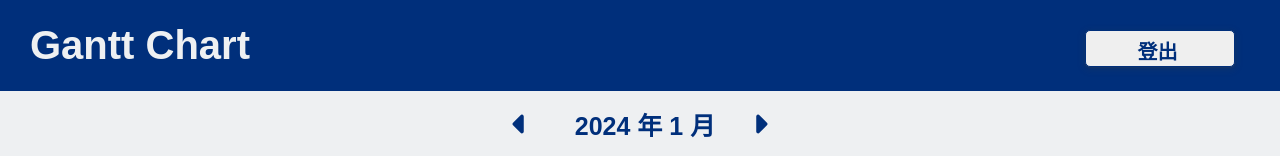
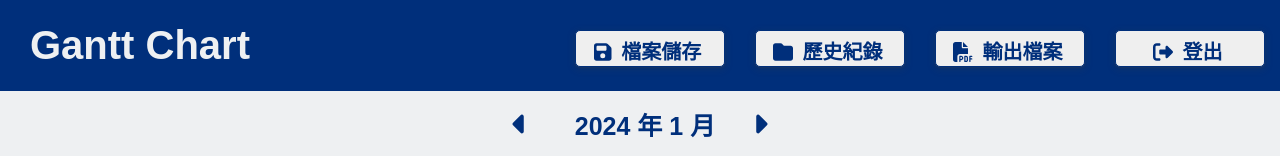
Before and after one commit to jasonlin1993/GanttChart, a Next.js app: page /ganttchart/GanttChartPage in a window 1280 px wide. Shown: the top 156 px of the page. Built offline with nearby package versions, Linux system fonts and the light colour scheme; no server answers; sample sign-in values are in the browser's storage.

Commit message:
1.修正首頁 css 2.新增 /ganttchart 頁面，預計新增的頁面功能

```diff
--- a/src/pages/ganttchart/GanttChartPage.js
+++ b/src/pages/ganttchart/GanttChartPage.js
@@ -2,11 +2,13 @@ import React, { useEffect } from "react";
 import firebase from "../../lib/firebase";
 import { useRouter } from "next/router";
 import { GlobalStyle } from "@/styles/Global";
-import { ButtonStyled, LogoutButtonStyled } from "@/styles/Button.styled";
+import { ButtonStyled, FeatureButtonStyled } from "@/styles/Button.styled";
 import Calendar from "@/components/Calendar";
 import Header from "@/components/Header";
 import FeatureBox from "@/components/FeatureBox";
 import useAuth from "@/hooks/useAuth";
+import { FontAwesomeIcon } from "@fortawesome/react-fontawesome";
+import { faFloppyDisk, faFilePdf, faFolder, faRightFromBracket } from "@fortawesome/free-solid-svg-icons";
 import { ToastContainer, toast } from "react-toastify";
 import "react-toastify/dist/ReactToastify.css";
 
@@ -45,9 +47,24 @@ const GanttChartPage = () => {
     <>
       <GlobalStyle />
       <Header>
-        <LogoutButtonStyled>
-          <ButtonStyled onClick={handleLogout}>登出</ButtonStyled>
-        </LogoutButtonStyled>
+        <FeatureButtonStyled>
+          <ButtonStyled>
+            <FontAwesomeIcon icon={faFloppyDisk} style={{ margin: "0px 10px 0px 0px" }} />
+            檔案儲存
+          </ButtonStyled>
+          <ButtonStyled>
+            <FontAwesomeIcon icon={faFolder} style={{ margin: "0px 10px 0px 0px" }} />
+            歷史紀錄
+          </ButtonStyled>
+          <ButtonStyled>
+            <FontAwesomeIcon icon={faFilePdf} style={{ margin: "0px 10px 0px 0px" }} />
+            輸出檔案
+          </ButtonStyled>
+          <ButtonStyled onClick={handleLogout}>
+            <FontAwesomeIcon icon={faRightFromBracket} style={{ margin: "0px 10px 0px 0px" }} />
+            登出
+          </ButtonStyled>
+        </FeatureButtonStyled>
       </Header>
       {/* <FeatureBox /> */}
       <Calendar />
--- a/src/styles/Button.styled.js
+++ b/src/styles/Button.styled.js
@@ -77,6 +77,10 @@ export const GoogleAuthButtonStyled = styled.button`
   }
 `;
 
-export const LogoutButtonStyled = styled.div`
-  margin: 30px;
+export const FeatureButtonStyled = styled.div`
+  display: flex;
+  justify-content: center;
+  align-content: center;
+  margin: 30px 0px 30px 0px;
+  width: 1500px;
 `;
--- a/src/styles/MainPage.styled.js
+++ b/src/styles/MainPage.styled.js
@@ -5,6 +5,7 @@ export const MainPageSectionStyled = styled.section`
   justify-content: center;
   align-content: center;
   margin: 40px 0px;
+  color: white;
 `;
 
 export const MainPageText = styled.div`
@@ -67,9 +68,9 @@ export const SmallText = styled.p`
 export const Hr = styled.hr`
   display: flex;
   position: relative;
-  width: 200px;
+  width: 270px;
   height: 4px;
   background-color: white;
-  left: 45%;
+  left: 43%;
   margin: 100px 0px;
 `;
```
Also changed, not shown: src/components/MainPage.js (+5 -7 lines).
